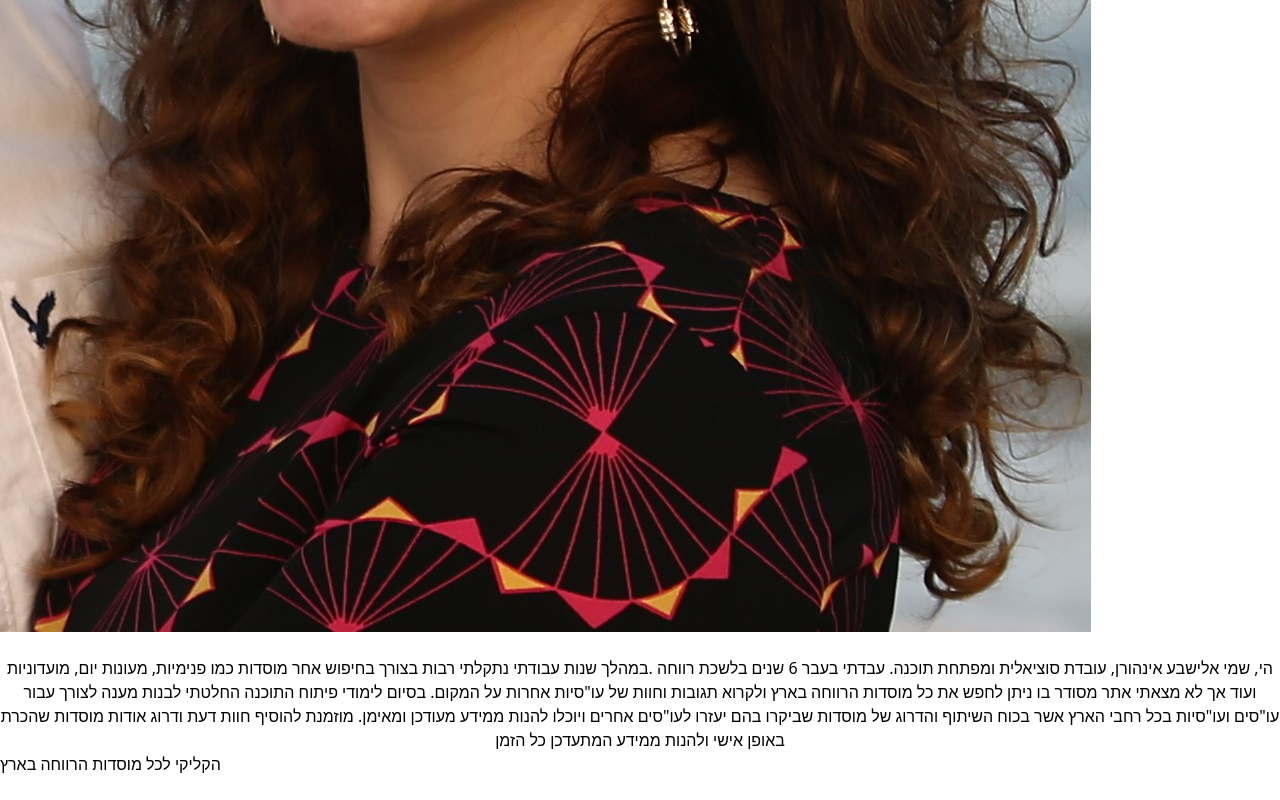
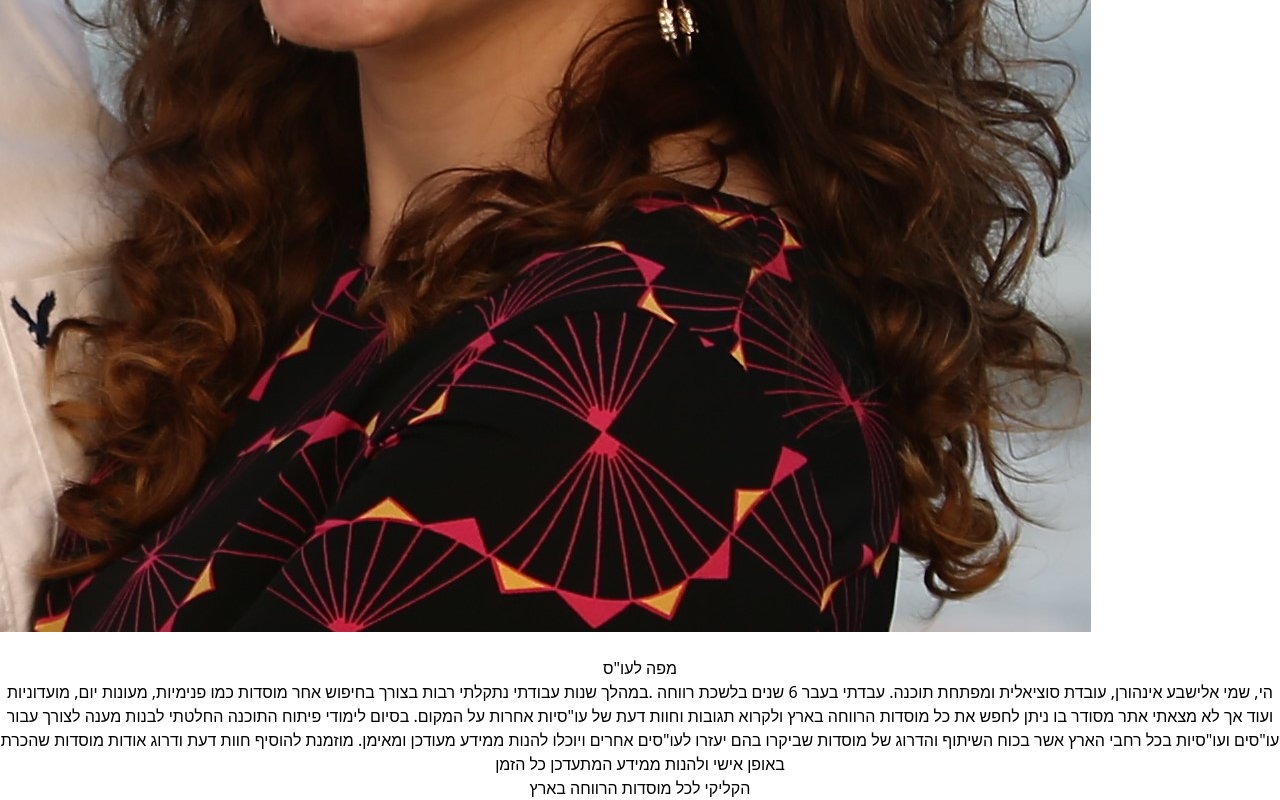
Before and after one commit to shevibr0/Rating-of-welfare-institutions-master, a React (Vite) app in the folder client/: page / in a window 1280 px wide. Shown: the part 849-1649 px from the top of the page. Before the commit the page ends 1625 px from the top, so only its background shows below. Built offline with nearby package versions, Linux system fonts and the light colour scheme; no server answers.

Commit message:
design homepage

```diff
--- a/client/src/components/HomePage.tsx
+++ b/client/src/components/HomePage.tsx
@@ -8,12 +8,13 @@ const HomePage = () => {
       <img src="src/assents/profile.jpg" alt="Your Alt Text" className="w-60 h-60 rounded-full mr-8" />
 
       <div className="bg-transparent p-8 rounded-lg shadow-md w-96 h-100 relative border-2 border-orange-400">
-        <div>
+        <div style={{ direction: 'rtl', display: 'flex', flexDirection: 'column', alignItems: 'center', justifyContent: 'center', textAlign: 'center' }} >
           <br />
+          <h2 className="text-xl font-semibold mb-2 text-purple-700 textAlign:center">מפה לעו"ס</h2>
           <p className="border-orange-400 text-lg mb-4" style={{ direction: 'rtl', display: 'flex', flexDirection: 'column', alignItems: 'center', justifyContent: 'center', textAlign: 'center' }}>
             הי, שמי אלישבע אינהורן, עובדת סוציאלית ומפתחת תוכנה. עבדתי בעבר 6 שנים בלשכת רווחה
             .במהלך שנות עבודתי נתקלתי רבות בצורך בחיפוש אחר מוסדות כמו פנימיות, מעונות יום, מועדוניות ועוד
-            אך לא מצאתי אתר מסודר בו ניתן לחפש את כל מוסדות הרווחה בארץ ולקרוא תגובות וחוות של עו"סיות אחרות
+            אך לא מצאתי אתר מסודר בו ניתן לחפש את כל מוסדות הרווחה בארץ ולקרוא תגובות וחוות דעת של עו"סיות אחרות
             על המקום. בסיום לימודי פיתוח התוכנה החלטתי לבנות מענה לצורך עבור עו"סים ועו"סיות בכל רחבי הארץ אשר בכוח השיתוף
             והדרוג של מוסדות שביקרו בהם יעזרו לעו"סים אחרים ויוכלו להנות ממידע מעודכן ומאימן.
             מוזמנת להוסיף חוות דעת ודרוג אודות מוסדות שהכרת באופן אישי ולהנות ממידע המתעדכן כל הזמן
@@ -24,7 +25,7 @@ const HomePage = () => {
           </button>
         </div>
       </div>
-    </div>
+    </div >
   );
 };
 
```
